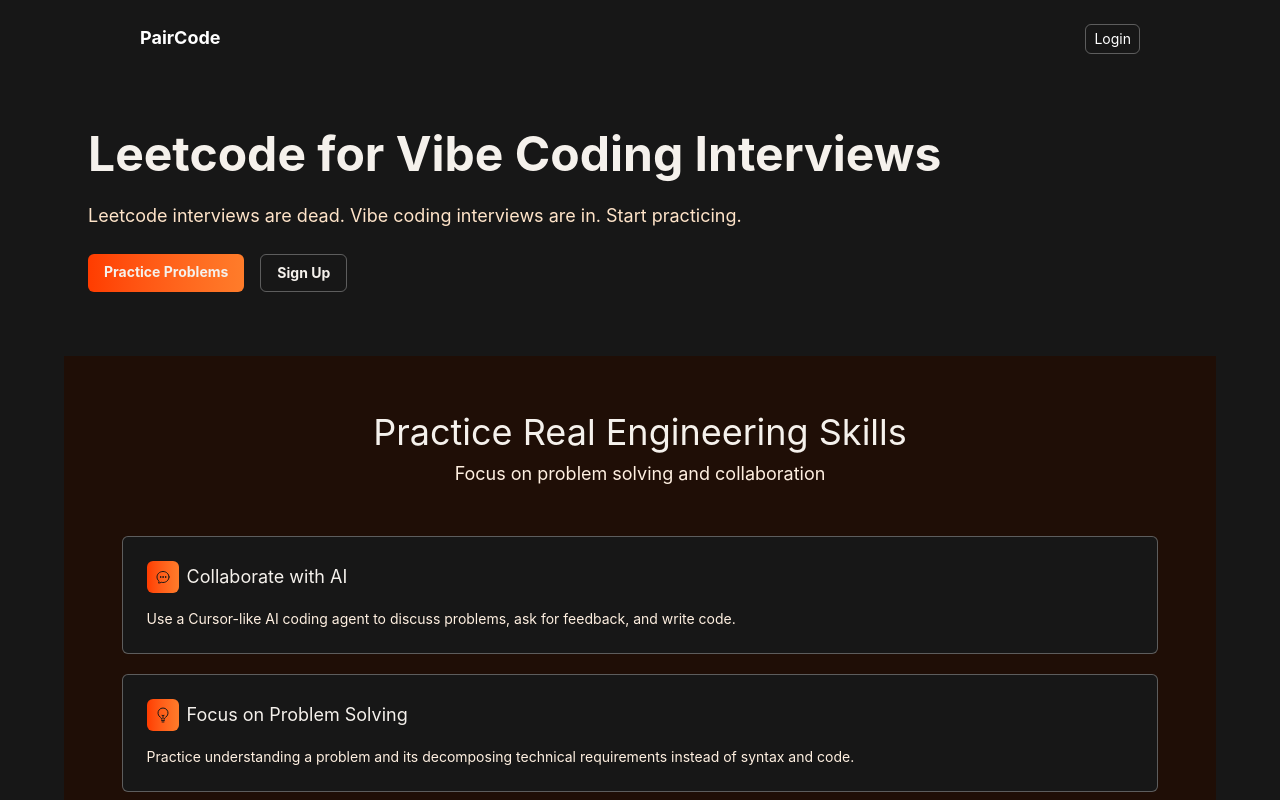
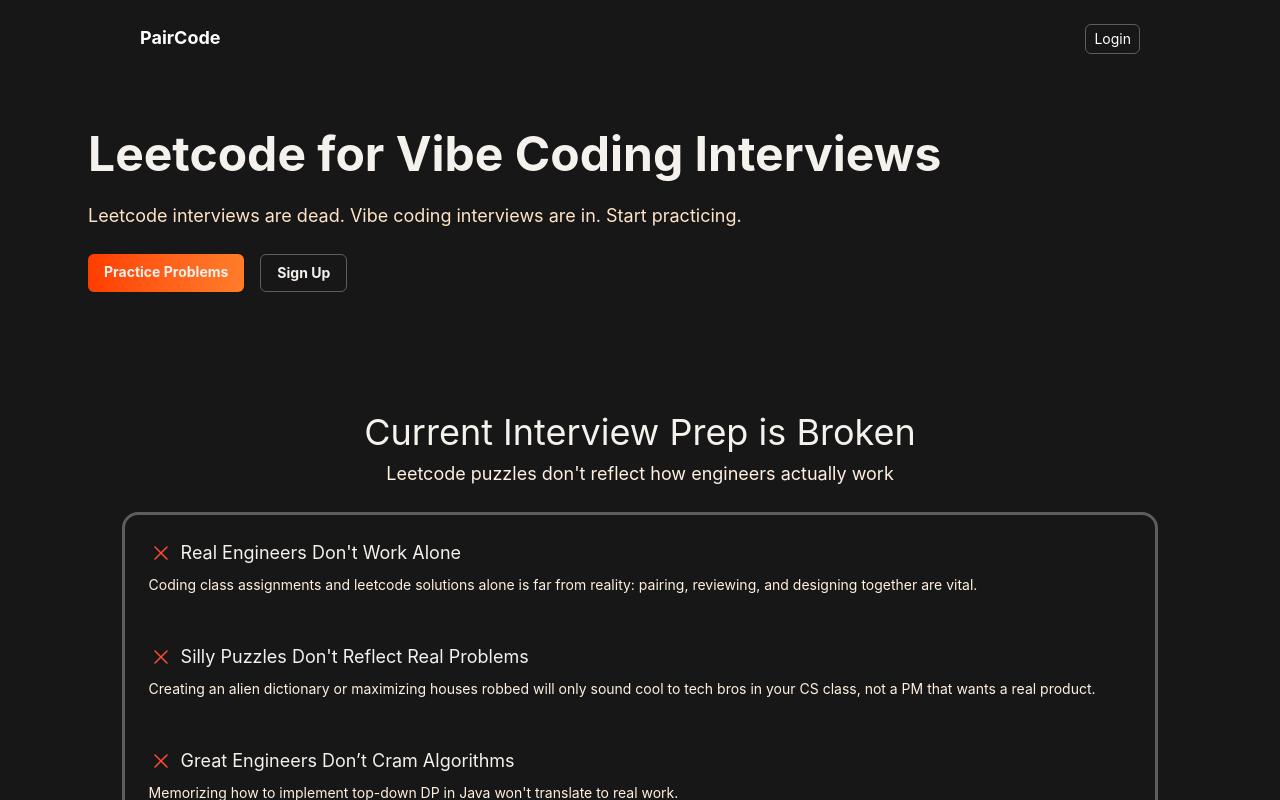
Before and after one commit to marmikpatel19/PairCode, a Next.js app: page / in a window 1280 px wide. Shown: the top 800 px of the page. Built offline with nearby package versions, Linux system fonts and the light colour scheme.

Commit message:
create problem section

```diff
--- a/app/page.tsx
+++ b/app/page.tsx
@@ -35,12 +35,53 @@
               Sign Up
             </Link>
           </div>
+
+          {/** Add graphic of using live problem */}
+
         </div>
       </div>
-
-
-
-
+      {/** the Problem */}
+      <div className="max-w-6xl mx-auto mt-10 pb-12">
+        <div className="flex flex-col space-y-2 m-6">
+          <h1 className="text-2xl sm:text-3xl md:text-4xl mx-auto mt-14">Current Interview Prep is Broken</h1>
+          <h3 className="text-md sm:text-lg mx-auto text-[#fff0e1]">Leetcode puzzles don't reflect how engineers actually work</h3>
+        </div>
+        <div className="border rounded-2xl border-3 border-white/30 p-6 mx-auto w-9/10">
+          <div className="flex flex-col space-y-5">
+            <div className="flex flex-col space-y-2 items-start">
+              <div className="flex flex-row space-x-2 items-center">
+                <svg xmlns="http://www.w3.org/2000/svg" fill="none" viewBox="0 0 24 24" strokeWidth={1.5} stroke="currentColor" className="size-6 text-[#FF4C38]">
+                  <path strokeLinecap="round" strokeLinejoin="round" d="M6 18 18 6M6 6l12 12" />
+                </svg>
+                <h3 className="text-md sm:text-lg">Real Engineers Don't Work Alone</h3>
+              </div>
+              <h3 className="text-sm sm:text-md text-[#fff0e1]">Coding class assignments and leetcode solutions alone is far from reality: pairing, reviewing, and designing together are vital.</h3>
+            </div>
+          </div>
+          <div className="flex flex-col space-y-5 mt-12">
+            <div className="flex flex-col space-y-2 items-start">
+              <div className="flex flex-row space-x-2 items-center">
+                <svg xmlns="http://www.w3.org/2000/svg" fill="none" viewBox="0 0 24 24" strokeWidth={1.5} stroke="currentColor" className="size-6 text-[#FF4C38]">
+                  <path strokeLinecap="round" strokeLinejoin="round" d="M6 18 18 6M6 6l12 12" />
+                </svg>
+                <h3 className="text-md sm:text-lg">Silly Puzzles Don't Reflect Real Problems</h3>
+              </div>
+              <h3 className="text-sm sm:text-md text-[#fff0e1]">Creating an alien dictionary or maximizing houses robbed will only sound cool to tech bros in your CS class, not a PM that wants a real product.</h3>
+            </div>
+          </div>
+          <div className="flex flex-col space-y-5 mt-12">
+            <div className="flex flex-col space-y-2 items-start">
+              <div className="flex flex-row space-x-2 items-center">
+                <svg xmlns="http://www.w3.org/2000/svg" fill="none" viewBox="0 0 24 24" strokeWidth={1.5} stroke="currentColor" className="size-6 text-[#FF4C38]">
+                  <path strokeLinecap="round" strokeLinejoin="round" d="M6 18 18 6M6 6l12 12" />
+                </svg>
+                <h3 className="text-md sm:text-lg">Great Engineers Don’t Cram Algorithms</h3>
+              </div>
+              <h3 className="text-sm sm:text-md text-[#fff0e1]">Memorizing how to implement top-down DP in Java won't translate to real work.</h3>
+            </div>
+          </div>
+        </div>
+      </div>
       {/** the solution */}
       <div className="max-w-6xl mx-auto mt-10 pb-12 bg-[#1F0E06]">
         <div className="flex flex-col space-y-2 m-6">
@@ -59,6 +100,9 @@
                 </span>
                 <h3 className="text-md sm:text-lg">Collaborate with AI</h3>
               </div>
+
+              {/** Add graphic of using code editor to ask for feedback*/}
+
               <h3 className="text-sm sm:text-md text-[#fff0e1]">Use a Cursor-like AI coding agent to discuss problems, ask for feedback, and write code.</h3>
             </div>
           </div>
@@ -70,9 +114,12 @@
                     <path strokeLinecap="round" strokeLinejoin="round" d="M12 18v-5.25m0 0a6.01 6.01 0 0 0 1.5-.189m-1.5.189a6.01 6.01 0 0 1-1.5-.189m3.75 7.478a12.06 12.06 0 0 1-4.5 0m3.75 2.383a14.406 14.406 0 0 1-3 0M14.25 18v-.192c0-.983.658-1.823 1.508-2.316a7.5 7.5 0 1 0-7.517 0c.85.493 1.509 1.333 1.509 2.316V18" />
                   </svg>
                 </span>
+
+                {/** Add graphic of user with in-line comments of problem decomposition*/}
+
                 <h3 className="text-md sm:text-lg">Focus on Problem Solving</h3>
               </div>
-              <h3 className="text-sm sm:text-md text-[#fff0e1]">Practice understanding a problem and its decomposing technical requirements instead of syntax and code.</h3>
+              <h3 className="text-sm sm:text-md text-[#fff0e1]">Practice understanding a problem and decomposing its technical requirements instead of syntax and code.</h3>
             </div>
           </div>
           <div className="bg-[#171717] border rounded-md border-1 border-white/30 p-6 mx-auto w-9/10">
@@ -84,6 +131,9 @@
                     <path strokeLinecap="round" strokeLinejoin="round" d="M4.867 19.125h.008v.008h-.008v-.008Z" />
                   </svg>
                 </span>
+
+                {/** Add graphic of a problem*/}
+
                 <h3 className="text-md sm:text-lg">Solve Realistic Challenges</h3>
               </div>
               <h3 className="text-sm sm:text-md text-[#fff0e1]">Create solutions to real-world engineering problems. Each question requires real technical decisions and tradeoffs.</h3>
@@ -130,6 +180,3 @@
     </div>
   );
 }
-
-// for engineers:
-// for companies:
```
